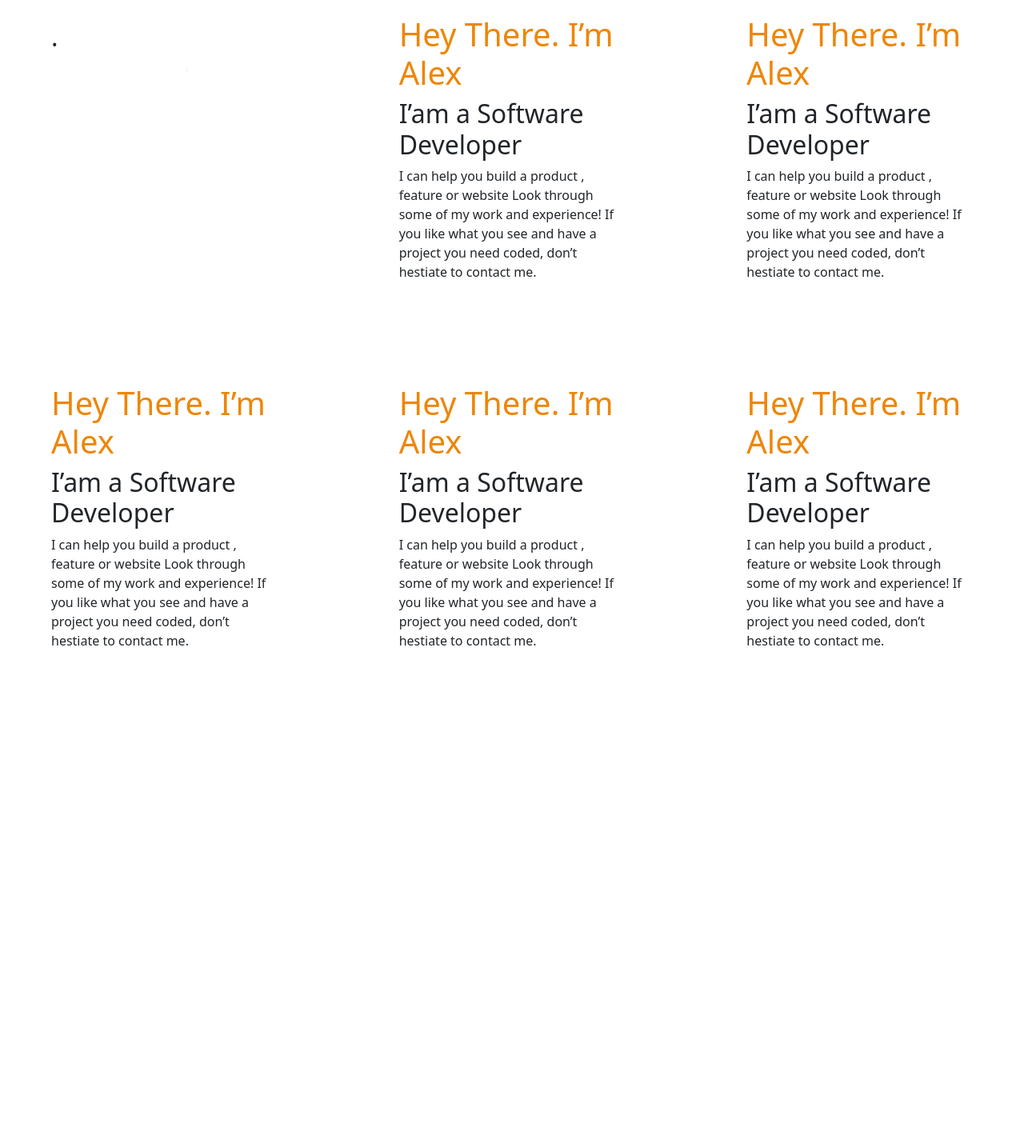
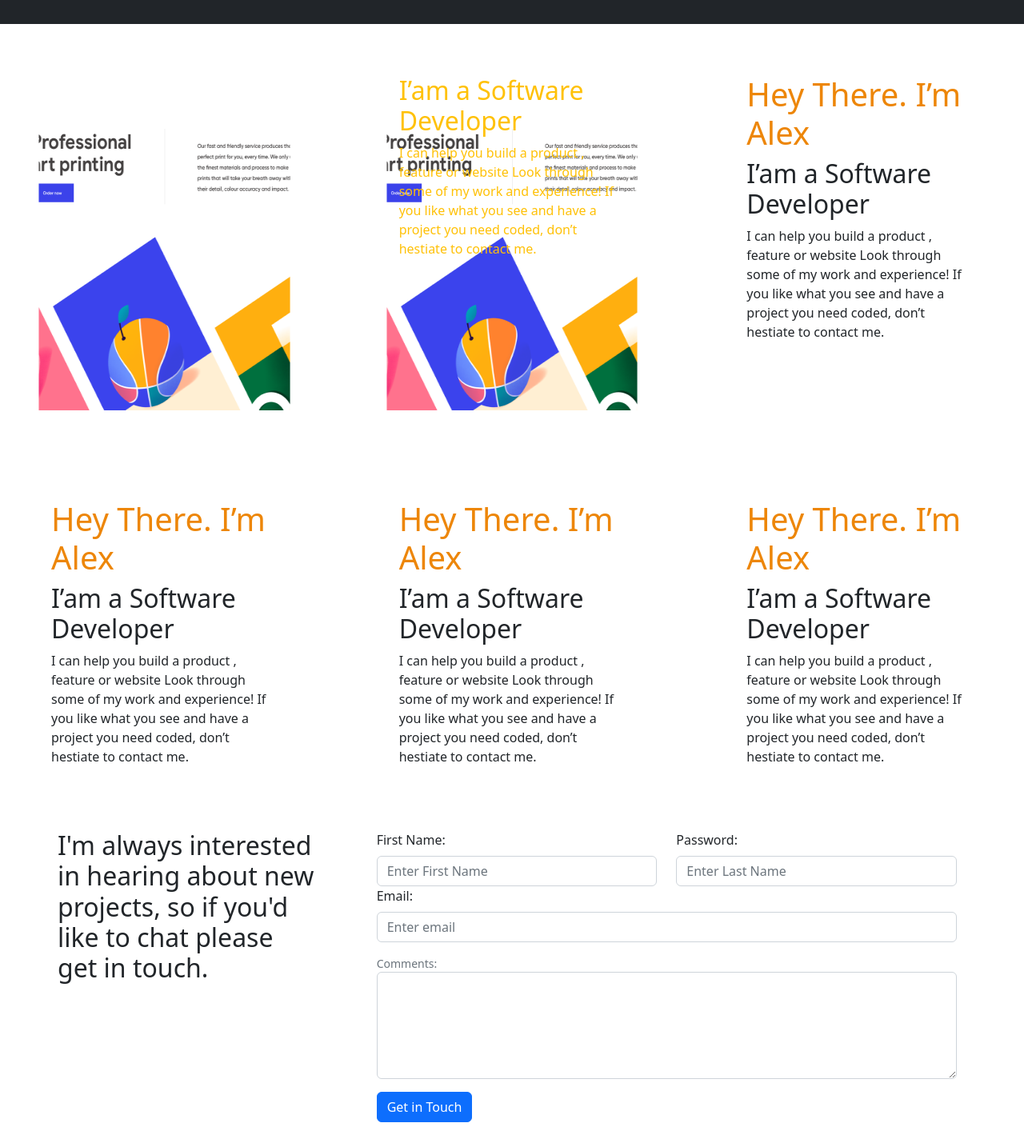
Before and after one commit to Grandi0z/Portofolio-desktop-bootstrap, a plain HTML site: page index.html in a window 1280 px wide. Shown: the part 405-1824 px from the top of the page at 80% size. Before the commit the page ends 1282 px from the top, so only its background shows below. Drawn offline with nearby package versions, Linux system fonts and the light colour scheme.

Commit message:
added the form and added bg image at introduction sector

```diff
--- a/index.html
+++ b/index.html
@@ -9,7 +9,7 @@
 </head>
 <body>
     <header class="container-fluid p-0">
-        <nav class="navbar navbar-expand-lg navbar-secondary bg-secondary">
+        <nav class="navbar navbar-expand-lg navbar-secondary bg-secondary fixed-top">
             <div class="container-fluid">
                     <a class="navbar-brand navbar-left mx-5" href="#" >Portfolio Bootstrap</a>
                     <div class="navbar-nav navbar-right mx-5">
@@ -35,9 +35,9 @@
           </div>     -->
     </header>
     <section class="row bg-dark">
-        <div class="col-sm-6">
-          <div class="card my-5 mx-5 border border-0">
-            <div class="card-body">
+        <div class="col-sm-6 text-center d-flex my-2">
+          <div class="card my-5 mx-5 border border-0 bg-dark text-danger">
+            <div class="card-body mt-5">
               <h1 class="card-title" style="color:rgb(237, 134, 8) ;">Hey There. I’m Alex</h1>
               <h2>I’am a Software Developer</h2>
               <p class="card-text">I can help you build a product , feature or website Look through some of my work and experience! If you like what you see and have a project you need coded,
@@ -45,8 +45,14 @@
             </div>
           </div>
         </div>
+        <div class="col-sm-6 p-0 m-0 " >
+
+            <img class="img-fluid float-end" src="images/header-bg.png" alt="project_1"
+                  style="width:620;height:435px">
+
+        </div>
       </section>
-      <section class="">
+      <section class="my_works" id="#scrollspyHeading1">
         <!-- <article class="row row-cols-3">
             <div class="card mb-3" style="max-width: 540px;">
                 <div class="row g-0">
@@ -65,23 +71,22 @@
         </article> -->
         <article class="row row-cols-3">
             <div class="col-sm-4">
-                <div class="card my-5 mx-5 border border-0" style="background:url('images/Img\ Placeholder2.png');">
-                  <div class="card-body">
-                    <h1 class="card-title" style="color:rgb(237, 134, 8) ;"></h1>
-                    <h2>.</h2>
-                    <p class="card-text"></p>
-                  </div>
+                <div class="card my-5 mx-5 border border-0">
+                  <img class="img-fluid" src="images/Placeholder2.png" alt="project_1"
+                  style="width:369px;height:435px">
                 </div>
               </div>
               <div class="col-sm-4">
-                <div class="card my-5 mx-5 border border-0">
-                  <div class="card-body">
-                    <h1 class="card-title" style="color:rgb(237, 134, 8) ;">Hey There. I’m Alex</h1>
+                <div class="card my-5 mx-5 border border-0" >
+                  <img class="img-fluid" src="images/Placeholder2.png" alt="project_1"
+                  style="width:369px;height:435px">
+                  <div class="card-body position-absolute text-warning d-flex flex-column">
                     <h2>I’am a Software Developer</h2>
                     <p class="card-text">I can help you build a product , feature or website Look through some of my work and experience! If you like what you see and have a project you need coded,
                       don’t hestiate to contact me.</p>
                   </div>
                 </div>
+              </div>
               </div>
               <div class="col-sm-4">
                 <div class="card my-5 mx-5 border border-0">
@@ -124,8 +129,39 @@
                 </div>
               </div>
         </article>
+      </section>
+      <section id="scrollspyHeading3" class="container-fluid">
+        <div class="row row-cols-2 mb-3 mt-3 mx-5">
+          <div class="col-md-4 text-start">
+            <h2>I'm always interested <br/> in hearing about new projects, so if you'd <br/>like to chat please <br/>get in touch.</h2>
+          </div>
+          <div class="col-md-8">
+        <form action="/action_page.php">
+          <div class="container-fluid">
+          <div class="row row-cols-2">
+          <div class="col-6 ">
+            <label for="first-name" class="form-label">First Name:</label>
+            <input type="text" class="form-control" id="first-name" placeholder="Enter First Name" name="first-name">
+          </div>
+          <div class="col-6">
+            <label for="last-name" class="form-label">Password:</label>
+            <input type="text" class="form-control" id="last-name" placeholder="Enter Last Name" name="last-name">
+          </div>
+        </div>
+        <div class="mb-3">
+          <label for="email" class="form-label">Email:</label>
+          <input type="email" class="form-control" id="email" placeholder="Enter email" name="email">
+        </div>
+          <div class="form-text mb-3">
+            <label for="comment">Comments:</label>
+            <textarea class="form-control" rows="5" id="comment" name="text"></textarea>
+          </div>
 
-
+          <button type="submit" class="btn btn-primary">Get in Touch</button>
+        </div>
+        </form>
+        </div>
+      </div>
       </section>
 
 
```
Also changed, not shown: images/Placeholder2.png (renamed from images/Img Placeholder2.png), images/header-bg.png (added).
